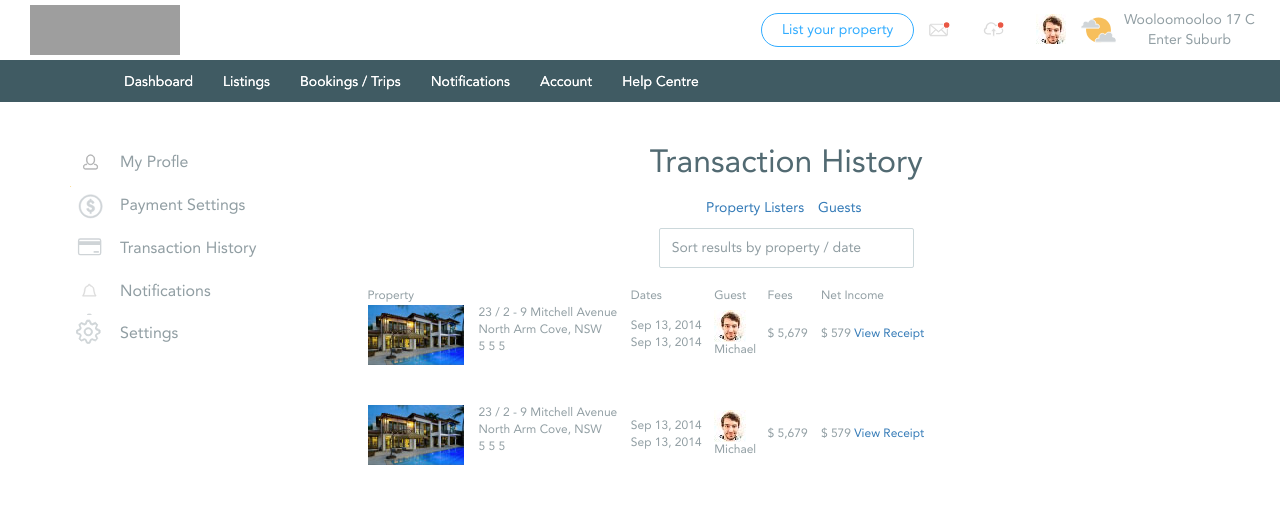
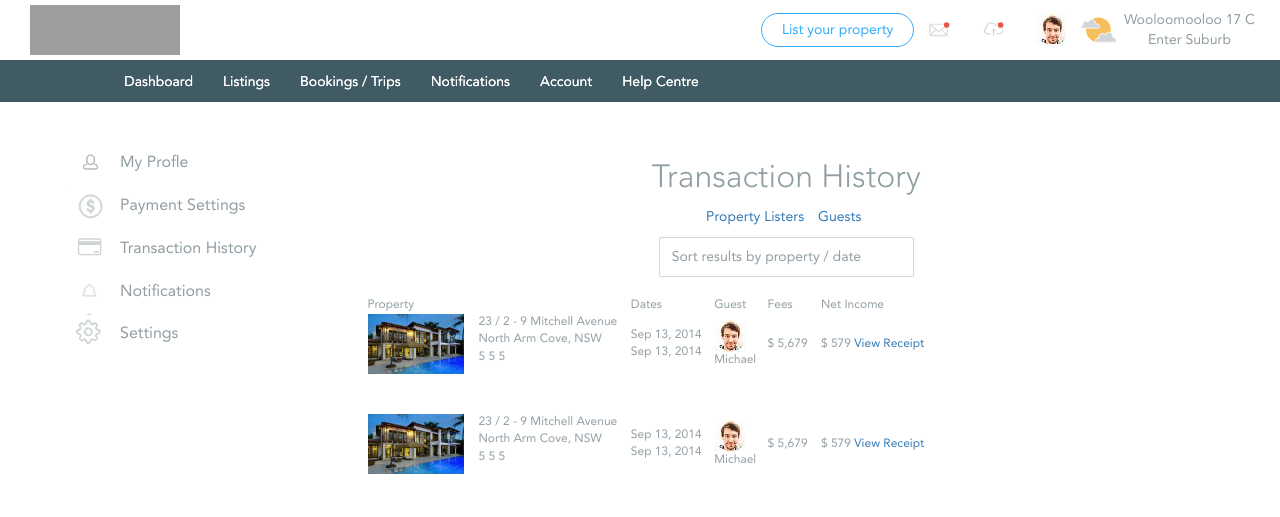
Before and after one commit to dankoknad/OzGetaways, a PHP site: page /transaction-history.html in a window 1280 px wide. Shown: the top 517 px of the page. Run offline with PHP 8.4, Linux system fonts and the light colour scheme; some web fonts are replaced; grey boxes are pictures that could not be loaded.

Commit message:
new fonts has been applied

```diff
--- a/css/custom.css
+++ b/css/custom.css
@@ -98,7 +98,9 @@
     font-weight: 300;
     font-style: normal;
 }
-
+/* ==========================================================================
+		GENERAL STYLES
+========================================================================== */
 /* fonts demo styles which are here temporarily*/
 .demo-0 {
     font-family: 'Avenir LT Std';
@@ -146,6 +148,13 @@
     font-style: normal;
 }
 
+.h2 {
+	font-family: 'Avenir LT Std';
+  font-weight: 300;
+  font-style: normal;
+	font-size: 32px;
+}
+/* end of general styles */
 body {
 	font-family: 'Avenir LT Std';
 	color:#919ea3;
--- a/transaction-history.html
+++ b/transaction-history.html
@@ -191,7 +191,7 @@
         <!-- Transaction History wi -->
         <div class="col-sm-12 col-md-9">
           <div class="row title-container">
-            <p>Transaction History</p>
+            <h2 class="h2">Transaction History</h2>
           </div>
 
           <!-- Tabs -->
```
